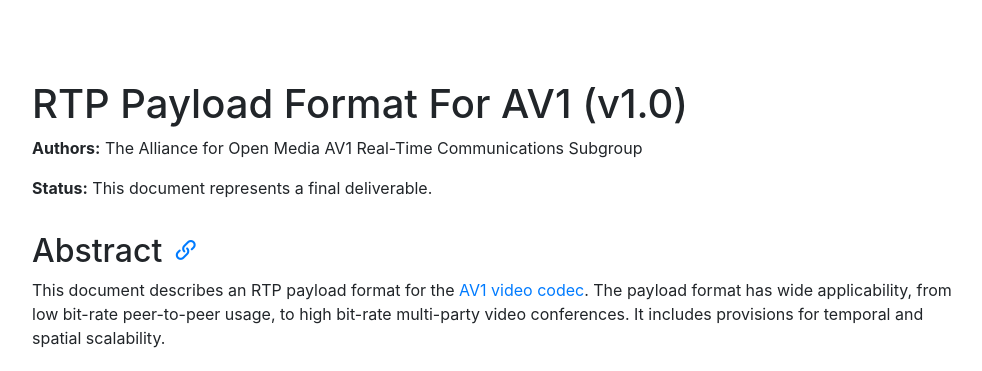
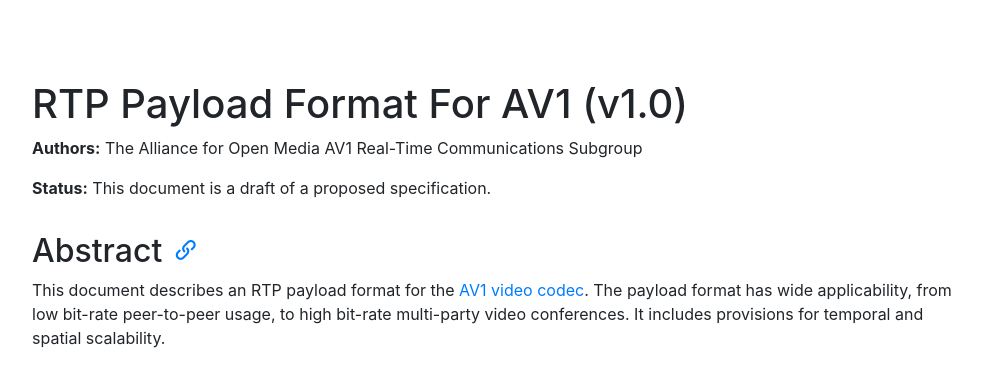
Before and after one commit to AOMediaCodec/av1-rtp-spec, a Jekyll site: the page built from index.md, in a window 1280 px wide and 900 px high. Shown: the top 371 px of the window, without its empty margins (53-1035 px from the left). Built offline with Jekyll 4.4.1, drawn with Linux system fonts in a browser that asks for light colours; nearby versions of some CDN libraries.

Commit message:
Update av1-rtp-spec.md

```diff
--- a/av1-rtp-spec.md
+++ b/av1-rtp-spec.md
@@ -5,7 +5,7 @@
 
 **Authors:** The Alliance for Open Media AV1 Real-Time Communications Subgroup
 
-**Status:** This document represents a final deliverable.
+**Status:** This document is a draft of a proposed specification.
 
 ## Abstract
 {:.no_toc }
```
